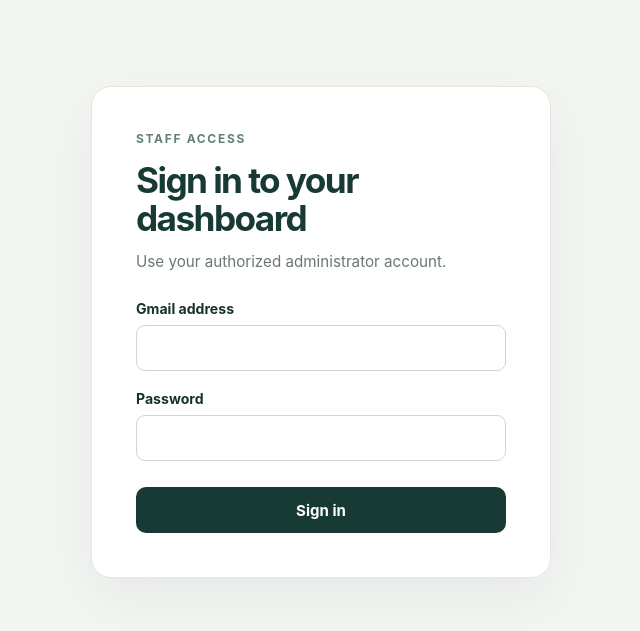
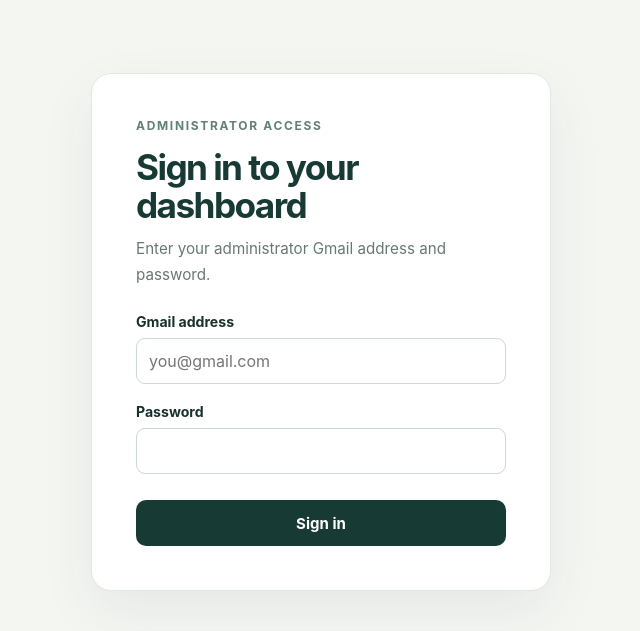
Before and after one commit to mustaphtouray7-svg/kora-market, a Flask app: page /admin/login in a window 1280 px wide. Shown: the part 76-707 px from the top of the page, without its empty margins (319-959 px from the left). Run offline with Flask 3, Linux system fonts and the light colour scheme; parts of the project's set-up code (start-up, migrations or seed data) failed here and were passed over.

Commit message:
Label admin login with Gmail address

```diff
--- a/store/templates/auth/login.html
+++ b/store/templates/auth/login.html
@@ -1,15 +1,15 @@
 {% extends "base.html" %}
-{% block title %}Staff sign in | Kora Market{% endblock %}
+{% block title %}Admin sign in | Kora Market{% endblock %}
 {% block content %}
   <section class="auth-card">
-    <p class="eyebrow">Staff access</p>
+    <p class="eyebrow">Administrator access</p>
     <h1>Sign in to your dashboard</h1>
-    <p class="muted">Use your authorized administrator account.</p>
+    <p class="muted">Enter your administrator Gmail address and password.</p>
     <form method="post" novalidate>
       {{ form.hidden_tag() }}
       <div class="field">
         {{ form.username.label }}
-        {{ form.username(autocomplete="username", autocapitalize="none") }}
+        {{ form.username(type="email", autocomplete="username", autocapitalize="none", placeholder="you@gmail.com") }}
         {% for error in form.username.errors %}<span class="field-error">{{ error }}</span>{% endfor %}
       </div>
       <div class="field">
```
